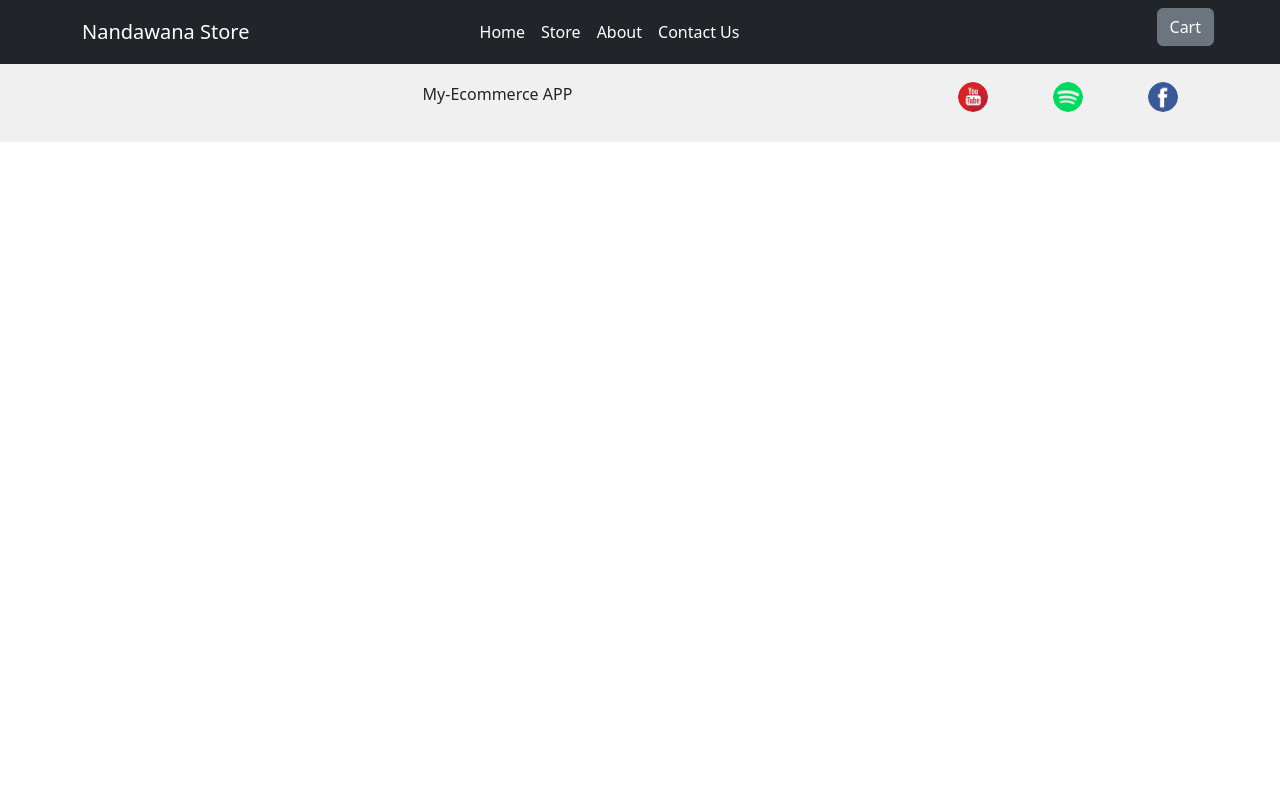
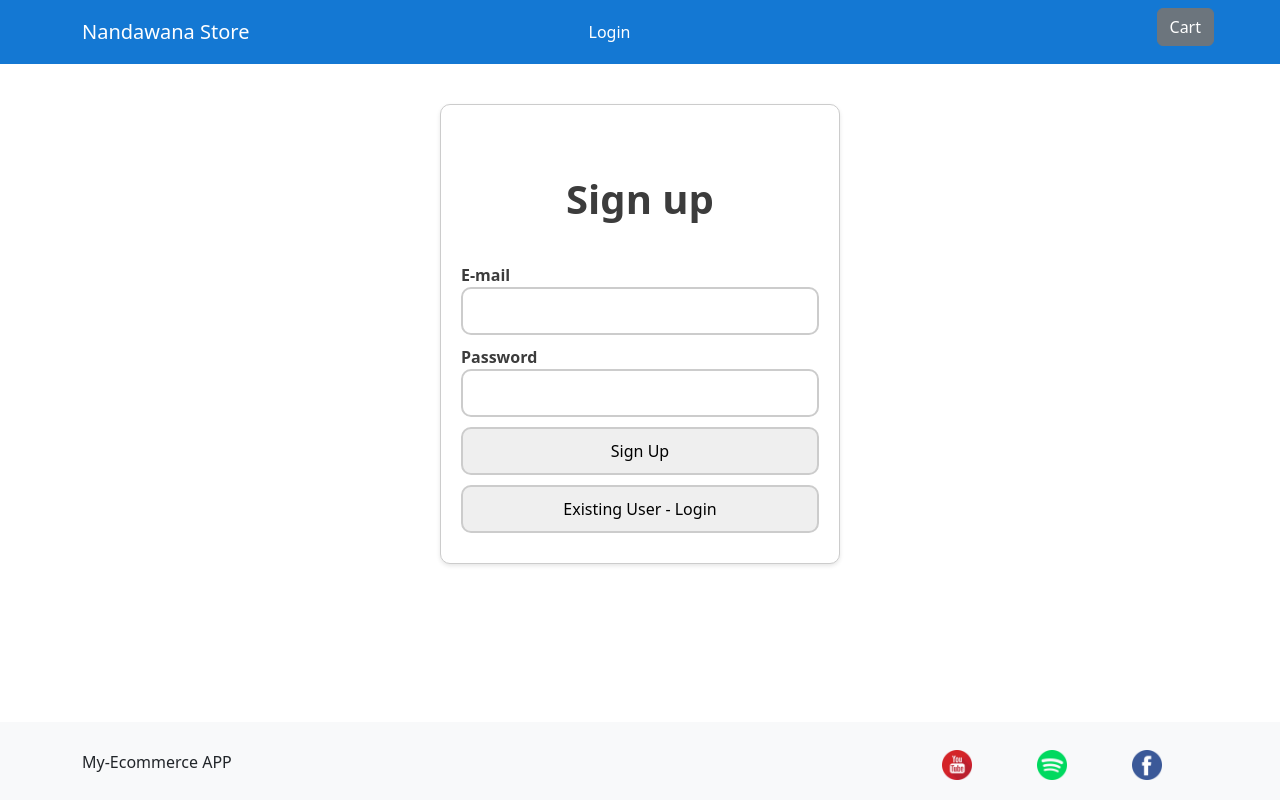
Before and after one commit to Ashish7520/React-E-Commerce-Project, a React (Create React App) app: page /login in a window 1280 px wide. Built offline with nearby package versions, Linux system fonts and the light colour scheme.

Commit message:
login and logout functionality

```diff
--- a/src/App.js
+++ b/src/App.js
@@ -4,12 +4,18 @@ import AboutUs from "./pages/AboutUs";
 import HomePage from "./pages/HomePage";
 import NavbarReact from "./components/Navbar/Navbar";
 import Footer from "./components/Footer/footer";
-import { useState } from "react";
+import { useContext, useState } from "react";
 import CartProvider from "./store/CartProvider";
 import ContactUs from "./pages/ContactUs";
+import LoginPage from "./pages/LoginPage";
+import AuthContext from "./store/Auth-context";
+import { Redirect } from "react-router-dom";
 
 const App = () => {
   const [showCart, setShowCart] = useState(false);
+  const authCtx = useContext(AuthContext);
+  const isLogin = authCtx.isLogin;
+  console.log(isLogin, "insideApp js file");
 
   const showCartHandler = () => {
     setShowCart(true);
@@ -24,18 +30,46 @@ const App = () => {
       <CartProvider>
         <NavbarReact onShowCart={showCartHandler} />
         <main>
+          {isLogin && (
             <Route path="/home">
               <HomePage />
             </Route>
+          )}
+          {isLogin && (
             <Route path="/store">
-            <StorePage showCart={showCart} hideCartHandler={hideCartHandler} />
+              <StorePage
+                showCart={showCart}
+                hideCartHandler={hideCartHandler}
+              />
             </Route>
+          )}
+          {isLogin && (
             <Route path="/about">
               <AboutUs />
             </Route>
+          )}
+          {isLogin && (
             <Route path="/contact-us">
               <ContactUs />
             </Route>
+          )}
+          {!isLogin && (
+            <Route path="/login">
+              <LoginPage />
+            </Route>
+          )}
+
+          {isLogin && (
+            <Route path="*">
+              <Redirect to="/home" />
+            </Route>
+          )}
+
+          {!isLogin && (
+            <Route path="*">
+              <Redirect to="/login" />
+            </Route>
+          )}
         </main>
       </CartProvider>
       <Footer />
--- a/src/components/Footer/footer.css
+++ b/src/components/Footer/footer.css
@@ -1,19 +1,13 @@
 .footer {
-  position: relative;
-  bottom: 0px;
+  background-color: #f8f9fa;
+  padding: 20px;
+  position: fixed;
+  bottom: 0;
   width: 100%;
-  background-color: #f0f0f0;
-  text-align: center;
-  padding: 10px;
-  overflow: auto;
-
-  /* position: relative;
-  background-color: #28242c;
-  padding: 10px;
-  color: white;
-  top: 600px; */
 }
 
 .img {
   width: 30px;
+  height: 30px;
+  margin: 0 5px;
 }
--- a/src/components/Footer/footer.js
+++ b/src/components/Footer/footer.js
@@ -1,29 +1,32 @@
 import React from "react";
-
 import Youtube from "../Assets/youtube.png";
-import spotify from "../Assets/spotify.png";
-import facebook from "../Assets/facebook.png";
-
+import Spotify from "../Assets/spotify.png";
+import Facebook from "../Assets/facebook.png";
 import "./footer.css";
-import { Container, Row, Col, Image } from "react-bootstrap";
 
 const Footer = () => {
   return (
     <footer className="footer">
-      <Container>
-        <Row className="mt-2">
-          <Col xs={9}>My-Ecommerce APP</Col>
-          <Col>
-            <Image className="img" src={Youtube} roundedCircle />
-          </Col>
-          <Col>
-            <Image className="img" src={spotify} roundedCircle />
-          </Col>
-          <Col>
-            <Image className="img" src={facebook} roundedCircle />
-          </Col>
-        </Row>
-      </Container>
+      <div className="container">
+        <div className="row mt-2">
+          <div className="col-9">My-Ecommerce APP</div>
+          <div className="col">
+            <a href="#">
+              <img className="img" src={Youtube} alt="YouTube" />
+            </a>
+          </div>
+          <div className="col">
+            <a href="#">
+              <img className="img" src={Spotify} alt="Spotify" />
+            </a>
+          </div>
+          <div className="col">
+            <a href="#">
+              <img className="img" src={Facebook} alt="Facebook" />
+            </a>
+          </div>
+        </div>
+      </div>
     </footer>
   );
 };
--- /dev/null
+++ b/src/components/Navbar/Navbar.css
@@ -0,0 +1,16 @@
+.mainDiv {
+  background-color: #1478d3;
+}
+
+.logoutBtn,
+.brand,
+.nav {
+  /* style={{ color: "#ffffff", textDecoration: "none" }} */
+  color: #ffffff;
+  text-decoration: none;
+}
+
+.logoutBtn {
+  position: relative;
+  top: 0px;
+}
--- a/src/components/Navbar/Navbar.js
+++ b/src/components/Navbar/Navbar.js
@@ -1,58 +1,76 @@
-import React from "react";
+import React, { useContext } from "react";
 
 import { Container, Navbar, Nav, Button } from "react-bootstrap";
 
 import { NavLink } from "react-router-dom";
+import AuthContext from "../../store/Auth-context";
+import "./Navbar.css";
 
 const NavbarReact = (props) => {
+  const authCtx = useContext(AuthContext);
+  const logoutHandler = () => {
+    authCtx.logout();
+  };
+  const isLogin = authCtx.isLogin;
   return (
     <>
-      <Navbar bg="dark" expand="lg" variant="dark">
+      <Navbar className="mainDiv">
         <Container>
           <Navbar.Brand className="col-md-3">
-            <NavLink
-              style={{ color: "#ffffff", textDecoration: "none" }}
-              to="/home"
-            >
+            <NavLink className="brand" to="/home">
               Nandawana Store
             </NavLink>
           </Navbar.Brand>
           <Nav className="col-md-5 justify-content-center">
+            {isLogin && (
               <Nav.Link>
                 {" "}
-              <NavLink
-                to="/home"
-                style={{ color: "#ffffff", textDecoration: "none" }}
-              >
+                <NavLink className="nav" to="/home">
                   Home
                 </NavLink>{" "}
               </Nav.Link>
+            )}
+            {isLogin && (
               <Nav.Link>
                 {" "}
-              <NavLink
-                to="/store"
-                style={{ color: "#ffffff", textDecoration: "none" }}
-              >
+                <NavLink className="nav" to="/store">
                   Store
                 </NavLink>{" "}
               </Nav.Link>
+            )}
+            {isLogin && (
               <Nav.Link>
                 {" "}
-              <NavLink
-                to="/about"
-                style={{ color: "#ffffff", textDecoration: "none" }}
-              >
+                <NavLink className="nav" to="/about">
                   About
                 </NavLink>{" "}
               </Nav.Link>
+            )}
+            {isLogin && (
               <Nav.Link>
-              <NavLink
-                to="/contact-us"
-                style={{ color: "#ffffff", textDecoration: "none" }}
-              >
+                <NavLink className="nav" to="/contact-us">
                   Contact Us
                 </NavLink>
               </Nav.Link>
+            )}
+            {!isLogin && (
+              <Nav.Link>
+                <NavLink className="nav" to="/login">
+                  Login
+                </NavLink>
+              </Nav.Link>
+            )}
+            {isLogin && (
+              <Nav.Link>
+                <Button
+                  variant="link"
+                  className="logoutBtn"
+                  onClick={logoutHandler}
+                >
+                  Logout
+                </Button>
+              </Nav.Link>
+            )}
             {/* <Nav.Link Link="/home">Home</Nav.Link>
             <Nav.Link Link="/store">Store</Nav.Link>
             <Nav.Link Link="/about">About</Nav.Link> */}
--- a/src/index.js
+++ b/src/index.js
@@ -8,10 +8,13 @@ import { BrowserRouter } from "react-router-dom";
 
 import "./index.css";
 import App from "./App";
+import { AuthContextProvider } from "./store/Auth-context";
 
 const root = ReactDOM.createRoot(document.getElementById("root"));
 root.render(
-  <BrowserRouter>
-    <App />
-  </BrowserRouter>
+  <AuthContextProvider>
+    <BrowserRouter>
+      <App />
+    </BrowserRouter>
+  </AuthContextProvider>
 );
--- /dev/null
+++ b/src/pages/Login.module.css
@@ -0,0 +1,25 @@
+.container {
+  border: 1px solid #ccc;
+  border-radius: 10px;
+  padding: 20px;
+  box-shadow: 0 2px 4px rgba(0, 0, 0, 0.1);
+  background-color: #fff;
+  max-width: 400px;
+  margin: 0 auto;
+  margin-top: 40px;
+  margin-bottom: 50px;
+}
+
+form {
+  display: grid;
+}
+
+h2 {
+  color: #3c3c3c;
+  font-size: 40px;
+  font-weight: bold;
+}
+
+label {
+  color: #3c3c3c;
+}
--- /dev/null
+++ b/src/pages/LoginPage.js
@@ -0,0 +1,77 @@
+import { useState, useRef, useContext } from "react";
+import AuthContext from "../store/Auth-context";
+import { useHistory } from "react-router-dom";
+import classes from "./Login.module.css";
+
+const LoginPage = () => {
+  const inputEmailRef = useRef();
+  const inputPasswordRef = useRef();
+  const [isLogin, setIsLogin] = useState(false);
+  const authCtx = useContext(AuthContext);
+  const history = useHistory();
+
+  const toggleHandler = () => {
+    setIsLogin(!isLogin);
+  };
+
+  const formHandler = async (event) => {
+    event.preventDefault();
+    const enteredEmail = inputEmailRef.current.value;
+    const enteredPassword = inputPasswordRef.current.value;
+
+    console.log(enteredEmail, enteredPassword);
+    let url;
+
+    if (isLogin) {
+      url =
+        "https://identitytoolkit.googleapis.com/v1/accounts:signInWithPassword?key=AIzaSyBwg9m7T7PICwj7lHrzj9y5ktkgzEstCJo";
+    } else {
+      url =
+        "https://identitytoolkit.googleapis.com/v1/accounts:signUp?key=AIzaSyBwg9m7T7PICwj7lHrzj9y5ktkgzEstCJo";
+    }
+    try {
+      const response = await fetch(url, {
+        method: "POST",
+        body: JSON.stringify({
+          email: enteredEmail,
+          password: enteredPassword,
+          returnSecureToken: true,
+        }),
+        headers: {
+          "Content-type": "application/json",
+        },
+      });
+
+      if (response.ok) {
+        const data = await response.json();
+        authCtx.login(data.idToken);
+        history.replace("/home");
+      } else {
+        const error = await response.json();
+        alert(error);
+      }
+    } catch (error) {
+      console.log(error);
+    }
+  };
+
+  return (
+    <>
+      <div className={classes.container}>
+        <h2 className={classes.heading}>{isLogin ? "Login" : "Sign up"}</h2>
+        <form onSubmit={formHandler}>
+          <label htmlFor="email">E-mail</label>
+          <input id="email" type="email" ref={inputEmailRef} />
+          <label htmlFor="password">Password</label>
+          <input id="password" type="password" ref={inputPasswordRef} />
+          <button type="submit">{isLogin ? "Login" : "Sign Up"}</button>
+          <button onClick={toggleHandler}>
+            {isLogin ? "New User - Sign Up" : "Existing User - Login"}
+          </button>
+        </form>
+      </div>
+    </>
+  );
+};
+
+export default LoginPage;
--- /dev/null
+++ b/src/store/Auth-context.js
@@ -0,0 +1,41 @@
+import React, { useState } from "react";
+
+const AuthContext = React.createContext({
+  token: "",
+  isLogin: false,
+  login: (token) => {},
+  logout: () => {},
+});
+
+export const AuthContextProvider = (props) => {
+  const initialToken = localStorage.getItem("token");
+
+  const [token, setToken] = useState(initialToken);
+
+  const isLogin = !!token;
+
+  const loginHandler = (token) => {
+    localStorage.setItem("token", token);
+    setToken(token);
+  };
+
+  const logoutHandler = () => {
+    localStorage.removeItem("token");
+    setToken(null);
+  };
+
+  const contextValue = {
+    token: token,
+    isLogin: isLogin,
+    login: loginHandler,
+    logout: logoutHandler,
+  };
+
+  return (
+    <AuthContext.Provider value={contextValue}>
+      {props.children}
+    </AuthContext.Provider>
+  );
+};
+
+export default AuthContext;
```
Lines whose indentation alone changed are shown as unchanged.
